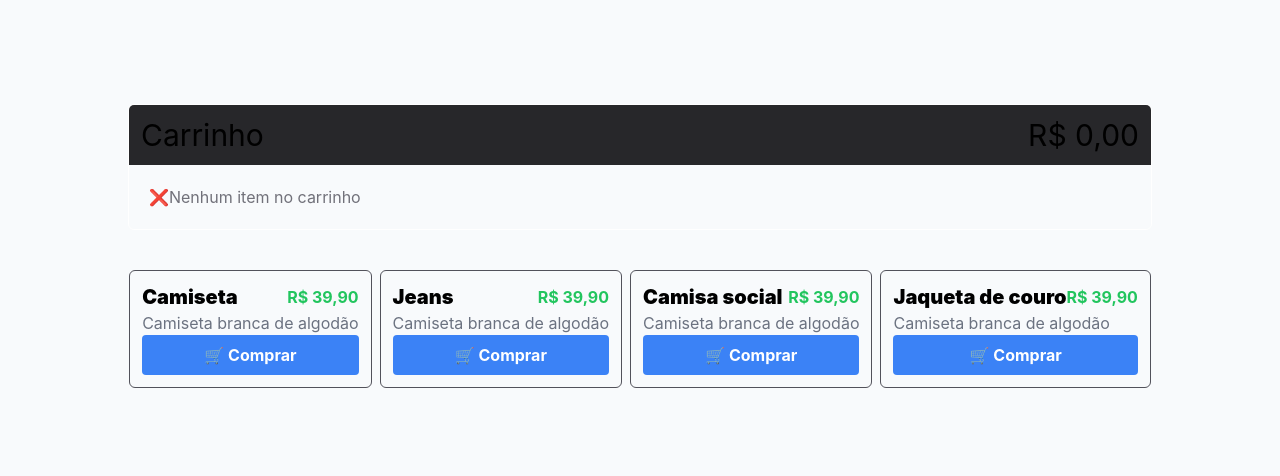
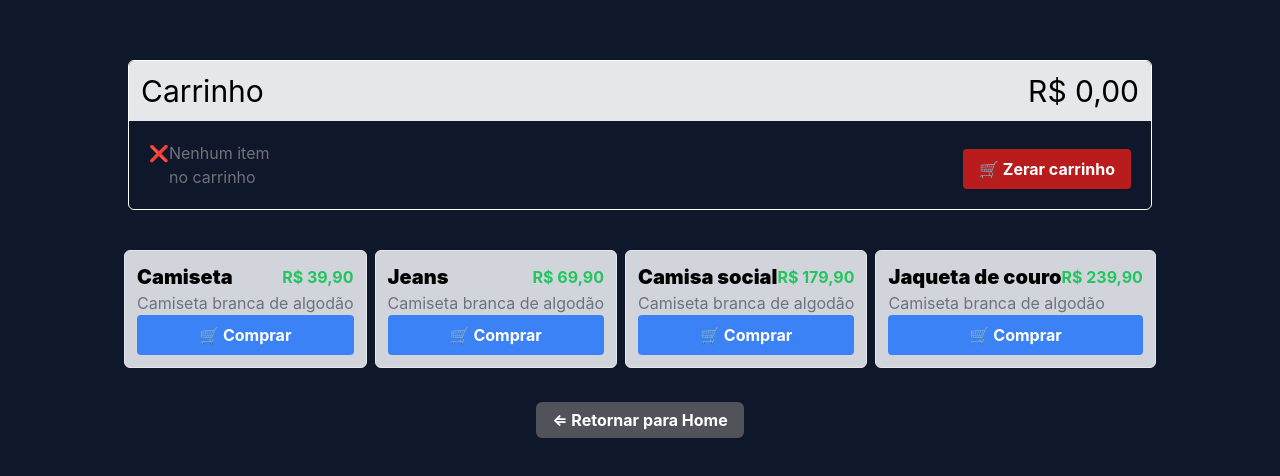
Before and after one commit to dioScar90/eng_soft_react, a React (Create React App) app: page /atv07 in a window 1280 px wide. Shown: the part 154-630 px from the top of the page. Built offline with nearby package versions, Linux system fonts and the light colour scheme.

Commit message:
carrinho de compras

```diff
--- a/src/components/atv06/Atv06.jsx
+++ b/src/components/atv06/Atv06.jsx
@@ -1,12 +1,19 @@
 import React from "react";
 import Board from "./Board";
+import { Link } from "react-router-dom";
 
 function Atv06() {
   return (
-    <div className="flex items-center justify-center h-screen">
+    <div className="bg-slate-900 flex flex-col gap-5 items-center justify-center h-screen">
       <div className="bg-gray-200 p-6 rounded-lg">
         <h1 className="text-3xl font-bold mb-6">Jogo da Memória</h1>
         <Board />
+      </div>
+
+      <div>
+        <Link className="botao-voltar" to="/">
+          ⇐ Retornar para Home
+        </Link>
       </div>
     </div>
   );
--- a/src/components/atv06/Board.jsx
+++ b/src/components/atv06/Board.jsx
@@ -74,13 +74,18 @@ const Board = () => {
       return;
     }
 
+    setCards(
+      cards.map(c =>
+        c.id === flippedCard.id || c.id === card.id
+          ? { ...c, flipped: true }
+          : c
+      )
+    );
+    setFlippedCards(card);
+
     setTimeout(() => {
       setCards(
-        cards.map(c =>
-          c.id === flippedCard.id || c.id === card.id
-            ? { ...c, flipped: false }
-            : c
-        )
+        cards.map(c => c.matched === true ? c : { ...c, flipped: false })
       );
       setFlippedCards([]);
     }, 1000);
--- a/src/components/atv06/Card.jsx
+++ b/src/components/atv06/Card.jsx
@@ -1,19 +1,5 @@
 const Card = ({ emoji, flipped, matched, onClick }) => {
   return (
-    // <div
-    //   className={`
-    //     flex items-center justify-center bg-blue-500
-    //     rounded-md h-20 w-20 cursor-pointer
-    //     ${flipped || matched ? 'bg-white' : ''}
-    //   `}
-    //   onClick={onClick}
-    // >
-    //   {flipped || matched ? <span className="text-4xl">{emoji}</span> : ''}
-    // </div>
-
-    <div className="flip-card">
-      <div className="flip-card-inner">
-        <div className="flip-card-front">
     <div
       className={`
         flex items-center justify-center bg-blue-500
@@ -24,14 +10,28 @@ const Card = ({ emoji, flipped, matched, onClick }) => {
     >
       {flipped || matched ? <span className="text-4xl">{emoji}</span> : ''}
     </div>
-        </div>
-        <div className="flip-card-back">
-          {/* <img src="" alt="" srcset="" /> */}
-          <h3>Wireless Headphone</h3>
-          <h1>R1 249,99</h1>
-        </div>
-      </div>
-    </div>
+
+    // <div className="flip-card">
+    //   <div className="flip-card-inner">
+    //     <div className="flip-card-front">
+    //       <div
+    //         className={`
+    //           flex items-center justify-center bg-blue-500
+    //           rounded-md h-20 w-20 cursor-pointer
+    //           ${flipped || matched ? 'bg-white' : ''}
+    //         `}
+    //         onClick={onClick}
+    //       >
+    //         {flipped || matched ? <span className="text-4xl">{emoji}</span> : ''}
+    //       </div>
+    //     </div>
+    //     <div className="flip-card-back">
+    //       {/* <img src="" alt="" srcset="" /> */}
+    //       {/* <h3>Wireless Headphone</h3>
+    //       <h1>R1 249,99</h1> */}
+    //     </div>
+    //   </div>
+    // </div>
   );
 };
 
--- a/src/components/atv07/Atv07.jsx
+++ b/src/components/atv07/Atv07.jsx
@@ -2,6 +2,7 @@ import ListaProdutos from "./ListaProdutos";
 import produtos from "./produtos";
 import Carrinho from "./Carrinho";
 import { useState } from "react";
+import { Link } from "react-router-dom";
 
 export default function PaginaProdutos() {
     const [itens, setItens] = useState([]);
@@ -13,12 +14,20 @@ export default function PaginaProdutos() {
         setItens([ ...outrosItens, novoItem ]);
     }
 
+    const zerarCarrinho = () => setItens([])
+
     return (
         <div className={`
-            flex flex-col gap-10 justify-center items-center h-screen
+            bg-slate-900 flex flex-col gap-10 justify-center items-center h-screen
         `}>
-            <Carrinho itens={itens} />
+            <Carrinho itens={itens} zerar={zerarCarrinho} />
             <ListaProdutos produtos={produtos} comprar={adicionarProduto} />
+
+            <div>
+                <Link className="botao-voltar" to="/">
+                ⇐ Retornar para Home
+                </Link>
+            </div>
         </div>
     )
 }
--- a/src/components/atv07/Carrinho.jsx
+++ b/src/components/atv07/Carrinho.jsx
@@ -9,7 +9,7 @@ export default function Carrinho(carrinhoProps) {
 
     return (
         <div className="flex flex-col border border-white rounded-md overflow-hidden w-4/5">
-            <div className="flex justify-between items-center bg-zinc-800 text-3xl p-3">
+            <div className="flex justify-between items-center bg-gray-200 text-3xl p-3">
                 <span>Carrinho</span>
                 <span>{Moeda.formatar(total)}</span>
             </div>
@@ -21,6 +21,14 @@ export default function Carrinho(carrinhoProps) {
                         return <CarrinhoItem key={i} { ...item } />
                     })
                 )}
+
+                <div className="flex justify-end w-screen">
+                    <button className="botao !bg-red-700 self-end flex justify-center gap-2 w-100"
+                        onClick={() => carrinhoProps.zerar()}
+                    >
+                        🛒 Zerar carrinho
+                    </button>
+                </div>
             </div>
         </div>
     )
--- a/src/components/atv07/CarrinhoItem.jsx
+++ b/src/components/atv07/CarrinhoItem.jsx
@@ -7,7 +7,7 @@ export default function CarrinhoItem(propsItemCarrinho) {
         `}>
             <span className={`
                 flex justify-center items-center
-                w-7 h-7 rounded-full p-2 bg-blue-700
+                w-10 h-7 rounded-full p-2 bg-blue-700
             `}>
                 {propsItemCarrinho.quantidade}
             </span>
--- a/src/components/atv07/Moeda.jsx
+++ b/src/components/atv07/Moeda.jsx
@@ -1,8 +1,5 @@
 export default class Moeda {
     static formatar(valor) {
-        return new Intl.NumberFormat("pt-BR", {
-            style: "currency",
-            currency: "BRL"
-        }).format(valor)
+        return valor.toLocaleString("pt-BR", { style: "currency", currency: "BRL" })
     }
 }
--- a/src/components/atv07/ProdutoItem.jsx
+++ b/src/components/atv07/ProdutoItem.jsx
@@ -6,7 +6,7 @@ export default function ProdutoItem(produtoItemProps) {
     return (
         <div className={`
             flex flex-col rounded-md
-            border border-zinc-600
+            border bg-gray-300
         `}>
             <div className="flex flex-col p-3">
                 <div className="flex justify-between items-center">
--- a/src/components/atv07/produtos.js
+++ b/src/components/atv07/produtos.js
@@ -9,21 +9,21 @@ const produtos = [
     {
         id: 2,
         nome: "Jeans",
-        preco: 39.9,
+        preco: 69.9,
         descricao: "Camiseta branca de algodão",
         imagem: `https://source.unsplash.com/featured/300x300?jeans`
     },
     {
         id: 3,
         nome: "Camisa social",
-        preco: 39.9,
+        preco: 179.9,
         descricao: "Camiseta branca de algodão",
         imagem: `https://source.unsplash.com/featured/300x300?shirt`
     },
     {
         id: 4,
         nome: "Jaqueta de couro",
-        preco: 39.9,
+        preco: 239.9,
         descricao: "Camiseta branca de algodão",
         imagem: `https://source.unsplash.com/featured/300x300?jacket`
     }
```
Lines whose indentation alone changed are shown as unchanged.
